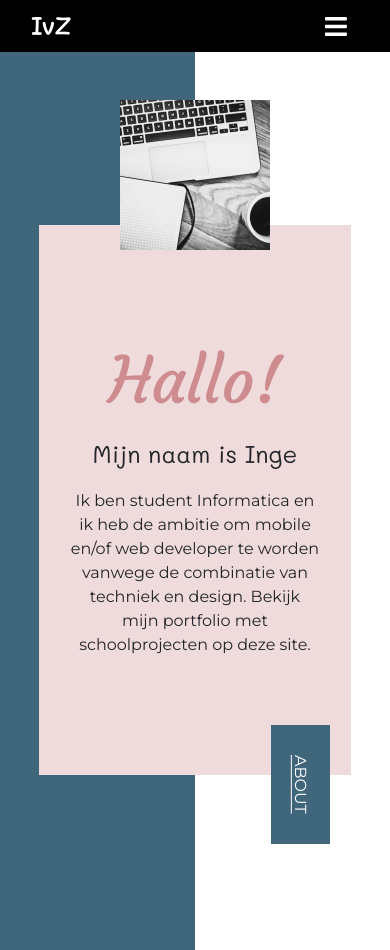
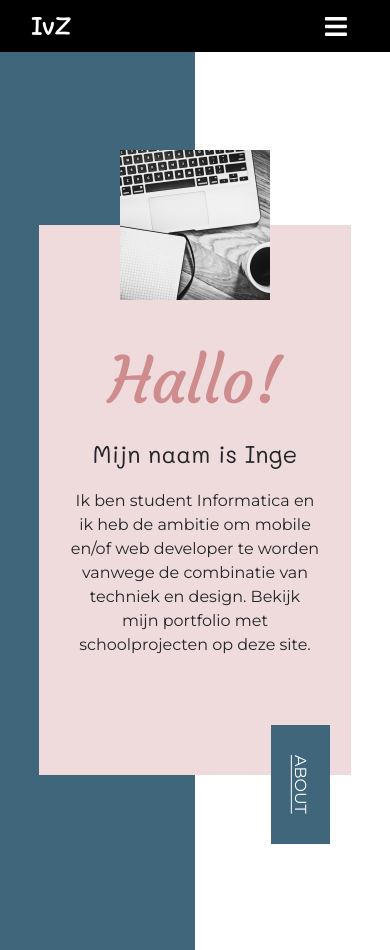
Before and after one commit to IngevanZetten/Portfolio-website, a plain HTML site: page index.html in a window 390 px wide. Shown: the top 950 px of the page. Drawn offline with nearby package versions, Linux system fonts and the light colour scheme.

Commit message:
adjusted image mobile screen

```diff
--- a/css/styles.css
+++ b/css/styles.css
@@ -357,7 +357,7 @@ img{
 
 	.hImage{
 		width: 150px;
-		top: -200px;
+		top: -150px;
 	}
 
 	#skills{
```
